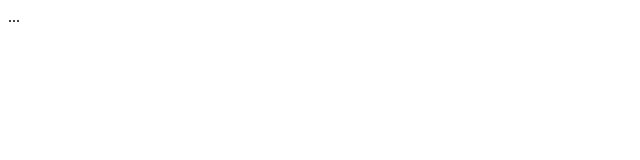
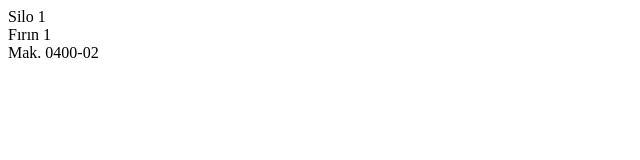
Before and after one commit to Fx10line/test, a plain HTML site: page index.html in a window 1280 px wide. Shown: the whole page, without its empty margins (0-640 px from the left). Drawn offline with Linux system fonts and the light colour scheme.

Commit message:
Update HTML structure for map grid system

```diff
--- a/index.html
+++ b/index.html
@@ -1,5 +1,25 @@
-<!-- [BAŞLANGIÇ: Harita Zemin Sistemi (Grid)] -->
-<div class="harita-zemini">
-   ...
+<!-- [BAŞLANGIÇ: Harita Zemin Sistemi (HTML)] -->
+<div class="harita-konteyner">
+    <div id="fabrika-haritasi" class="harita-grid">
+
+        <!-- Cihaz: Silo -->
+        <div class="cihaz silo" data-koordinat="A1" id="silo-1">
+            <span class="baslik">Silo 1</span>
+            <span class="durum yesil"></span> <!-- Yeşil: Sorunsuz -->
+        </div>
+
+        <!-- Cihaz: Fırın -->
+        <div class="cihaz firin" data-koordinat="B2" id="firin-1">
+            <span class="baslik">Fırın 1</span>
+            <span class="durum sari"></span> <!-- Sarı: Kurutuyor/Uyarı -->
+        </div>
+
+        <!-- Cihaz: Makina -->
+        <div class="cihaz makina" data-koordinat="C3" id="mak-0400-02">
+            <span class="baslik">Mak. 0400-02</span>
+            <span class="durum yesil"></span>
+        </div>
+
+    </div>
 </div>
-<!-- [BİTİŞ: Harita Zemin Sistemi (Grid)] -->
+<!-- [BİTİŞ: Harita Zemin Sistemi (HTML)] -->
```
